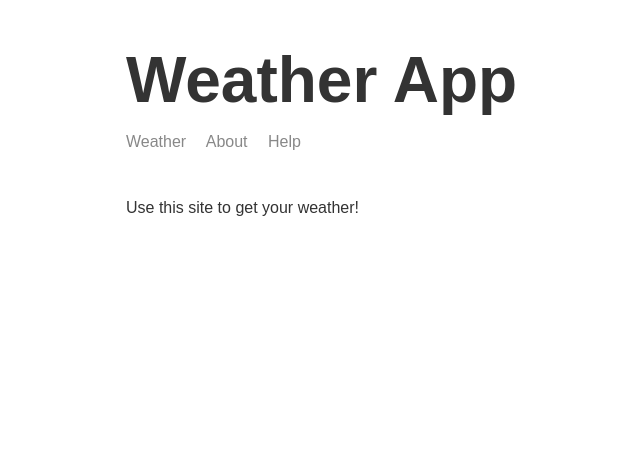
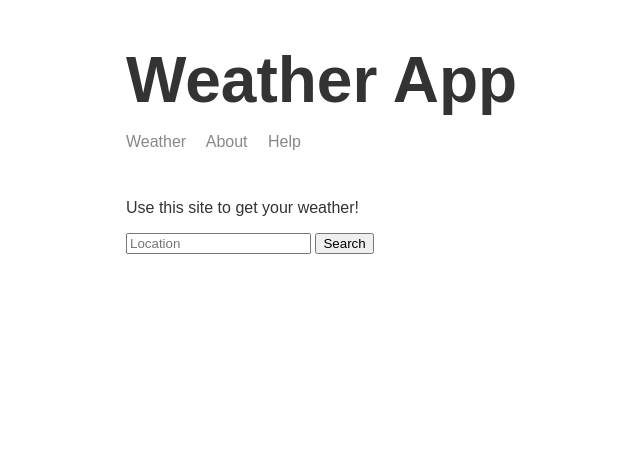
Before and after one commit to mtng45/node-course, a Node server app: page / in a window 1280 px wide. Shown: the top 453 px of the page, without its empty margins (189-829 px from the left). Run offline with Node 20, Linux system fonts and the light colour scheme; some libraries are stand-ins or nearby versions.

Commit message:
browser HTTP request with fetch and creating a search form

```diff
--- a/web-server/src/utils/forecast.js
+++ b/web-server/src/utils/forecast.js
@@ -11,10 +11,7 @@ const forecast = (latitude, longitude, callback) => {
       callback('Unable to find location', undefined)
     } else {
       const { currently: { temperature, precipProbability }, daily } = body
-      callback(undefined, `
-        ${daily.data[0].summary}
-        it is currently ${temperature} degrees out.
-        there is a ${precipProbability}% chance of rain.
+      callback(undefined, `${daily.data[0].summary} it is currently ${temperature} degrees out. there is a ${precipProbability}% chance of rain.
       `)
     }
   })
--- a/web-server/templates/views/index.hbs
+++ b/web-server/templates/views/index.hbs
@@ -9,6 +9,10 @@
     <div class="main-content">
       {{>header}}
       <p>Use this site to get your weather!</p>
+      <form>
+        <input placeholder="Location">
+        <button>Search</button>
+      </form>
     </div>
 
     {{>footer}}
```
Also changed, not shown: web-server/public/js/app.js.
